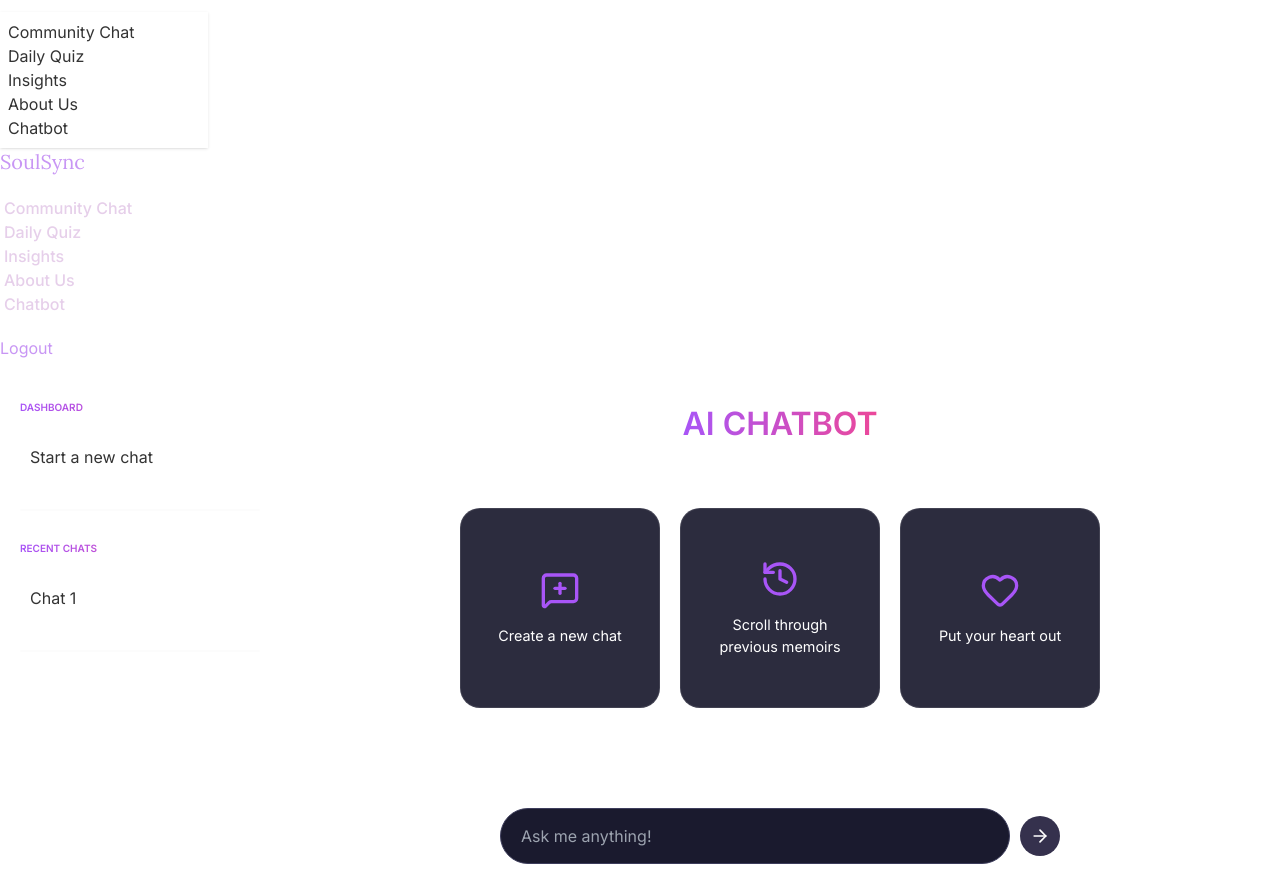
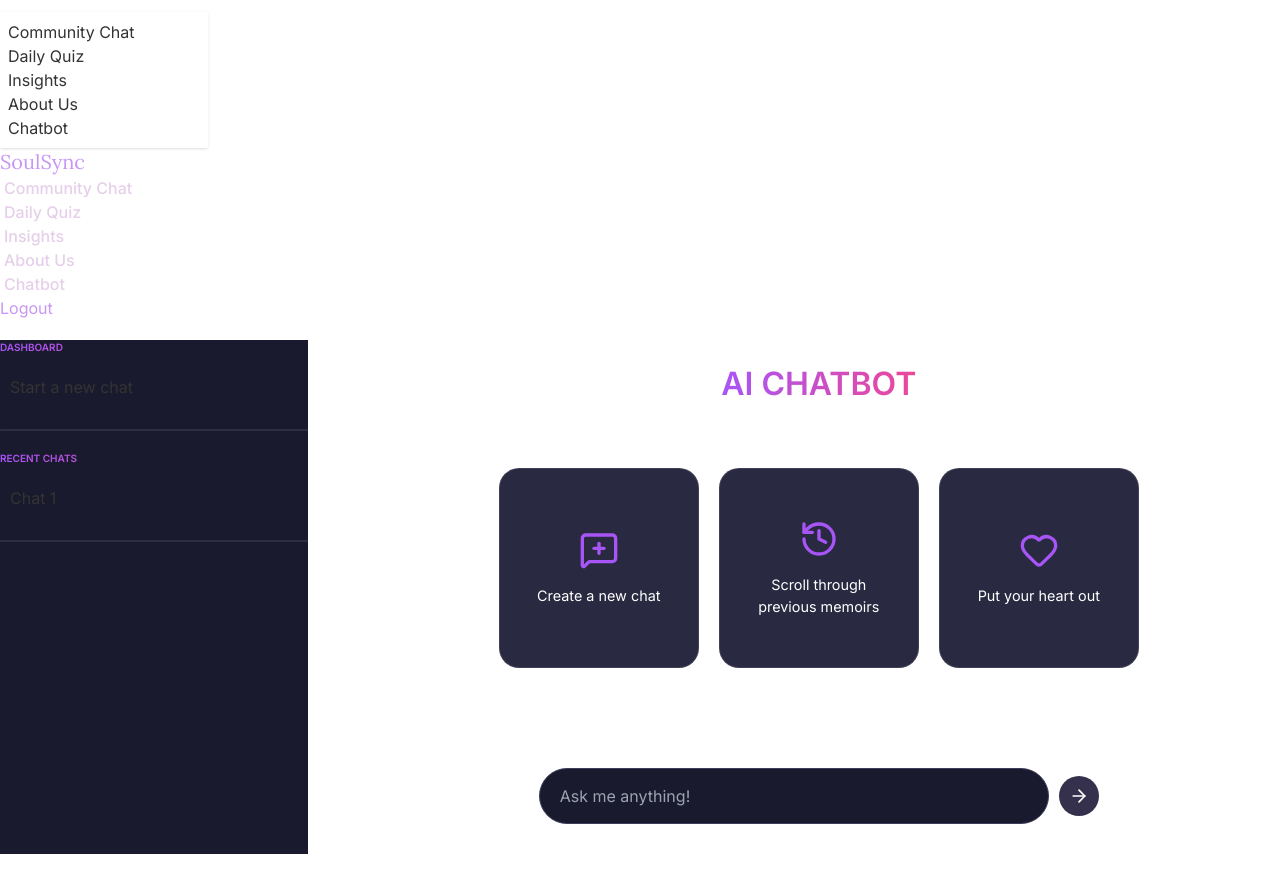
Before and after one commit to sej197/SoulSync, a React (Vite) app in the folder client/: page /chatbot in a window 1280 px wide. After the commit the page ends 854 px from the top, so only its background shows below. Built offline with nearby package versions, Linux system fonts and the light colour scheme.

Commit message:
ctyle chatbot

```diff
--- a/client/src/components/Navbar.jsx
+++ b/client/src/components/Navbar.jsx
@@ -19,7 +19,7 @@ const Navbar = () => {
     }, []);
 
     return (
-        <div className={`navbar sticky top-0 z-50 transition-all duration-300 ${isScrolled ? 'bg-base-100/90 backdrop-blur-md border-b border-gray-100' : 'bg-transparent'}`}>
+        <div className={`navbar sticky top-0 z-50 transition-all duration-300 ${isScrolled ? 'bg-base-100/70 backdrop-blur-md border-b border-gray-100' : 'bg-bloom-neutral'}`}>
             <div className="navbar-start">
                 <div className="dropdown">
                     <div tabIndex={0} role="button" className="btn btn-ghost lg:hidden">
--- a/client/src/components/chatbotlist.css
+++ b/client/src/components/chatbotlist.css
@@ -1,7 +1,6 @@
 .chatList {
     display: flex;
     flex-direction: column;
-    gap: 10px;
     height: 100%;
 
     hr {
--- a/client/src/pages/BotDashboard.jsx
+++ b/client/src/pages/BotDashboard.jsx
@@ -7,9 +7,10 @@ export default function BotDashboard() {
     return (
         <>
             <div className='dashboard-layout'>
-                <div className="menu">
+                <div className="menus">
                     <ChatbotList />
                 </div>
+                <div className="content">
                     <div className="texts">
                         <span className="title">AI CHATBOT</span>
                         <div className="cards">
@@ -33,7 +34,6 @@ export default function BotDashboard() {
                             </button>
                         </div>
                     </div>
-                <div className="content">
                     <Outlet />
                 </div>
             </div>
--- a/client/src/pages/dashboard.css
+++ b/client/src/pages/dashboard.css
@@ -5,10 +5,13 @@
     height: 100%;
 }
 
-.menu {
-    flex: none;
-    width: 280px;
-    padding: 20px;
+.menus {
+    flex: 1;
+    background-color: #1a1a2e;
+}
+
+.content {
+    flex: 3;
 }
 
 .formContainer {
@@ -87,7 +90,7 @@
     padding: 30px;
     width: 200px;
     height: 200px;
-    background-color: #2c2c3e;
+    background-color: #292942;
     border-radius: 20px;
     cursor: pointer;
     transition: transform 0.2s, background-color 0.3s;
--- a/client/tailwind.config.js
+++ b/client/tailwind.config.js
@@ -34,6 +34,7 @@ export default {
           "accent": "#F8F6FA",
           "neutral": "#2F2F35",
           "base-100": "#ebd8d8ff",
+          "head": "#312b4bff",
         },
       },
     ],
```
Lines whose indentation alone changed are shown as unchanged.
